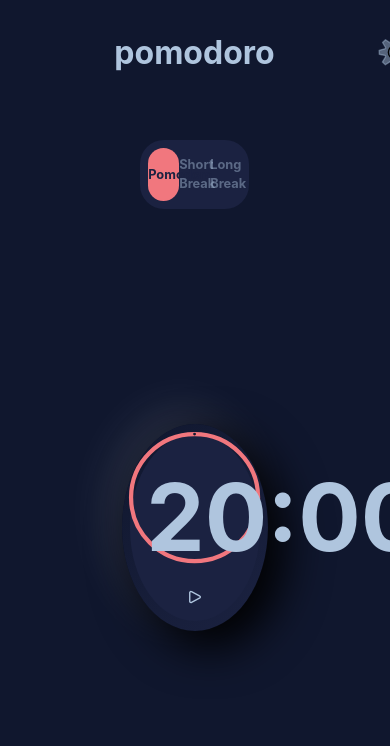
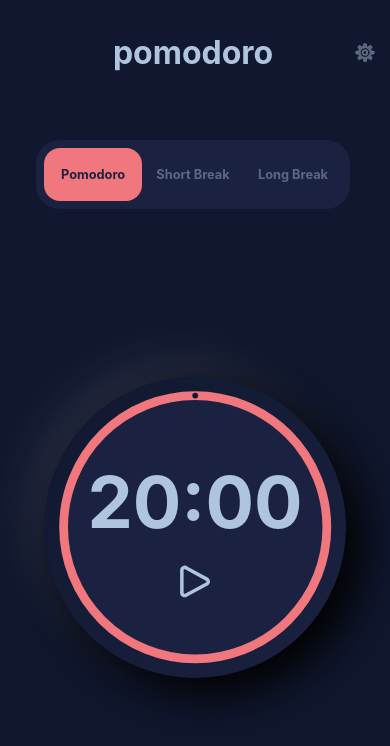
Before and after one commit to Mhmd-S/Pomodoro, a React (Vite) app: page / in a window 390 px wide. Shown: the top 746 px of the page. Built offline with nearby package versions, Linux system fonts and the light colour scheme.

Commit message:
Added responsive design for most hand phones.

```diff
--- a/src/App.css
+++ b/src/App.css
@@ -31,7 +31,7 @@
   display: grid;
   grid-template-areas: "t s"
                         "m s";
-  grid-template-columns: 95% 5%;
+  grid-template-columns: 90% 10%;
   grid-template-rows: 50% 50%;
   flex-direction: column;
   align-items: center;
@@ -39,7 +39,7 @@
 
 .App-Header-Title {
   font-size: 2rem;
-  margin-left: 5%;
+  margin-left: 10%;
   color: var(--white);
   grid-area: t;
   justify-self: center;
@@ -49,7 +49,7 @@
   display: flex;
   width: 25%;
   height: 50%;
-  margin-left: 5%;
+  margin-left: 10%;
   padding: 0.5rem;
   margin-top: 2rem;
   justify-content: space-between;
@@ -306,3 +306,33 @@
 .App-Settings-Button:hover {
   background-color: var(--darkgreen);
 }
+
+@media  screen and (max-width: 480px) {
+  .App-Header-Modes{
+    width: 85%;
+  }
+
+  .Gear-Icon{
+    width: 1.75rem;
+  }
+
+  .App-Body-Timer {
+    width: 65%;
+  }
+
+  .App-Body-Timer-Display{
+    font-size: 4.5rem;
+  }
+
+  .App-Settings-Container{
+    width: 55%;
+  }
+
+  .App-Settings-Body-Section label {
+    left:33.5%;
+  }
+
+  .App-Settings-Body-Section input {
+    text-align: center;
+  }
+}
```
